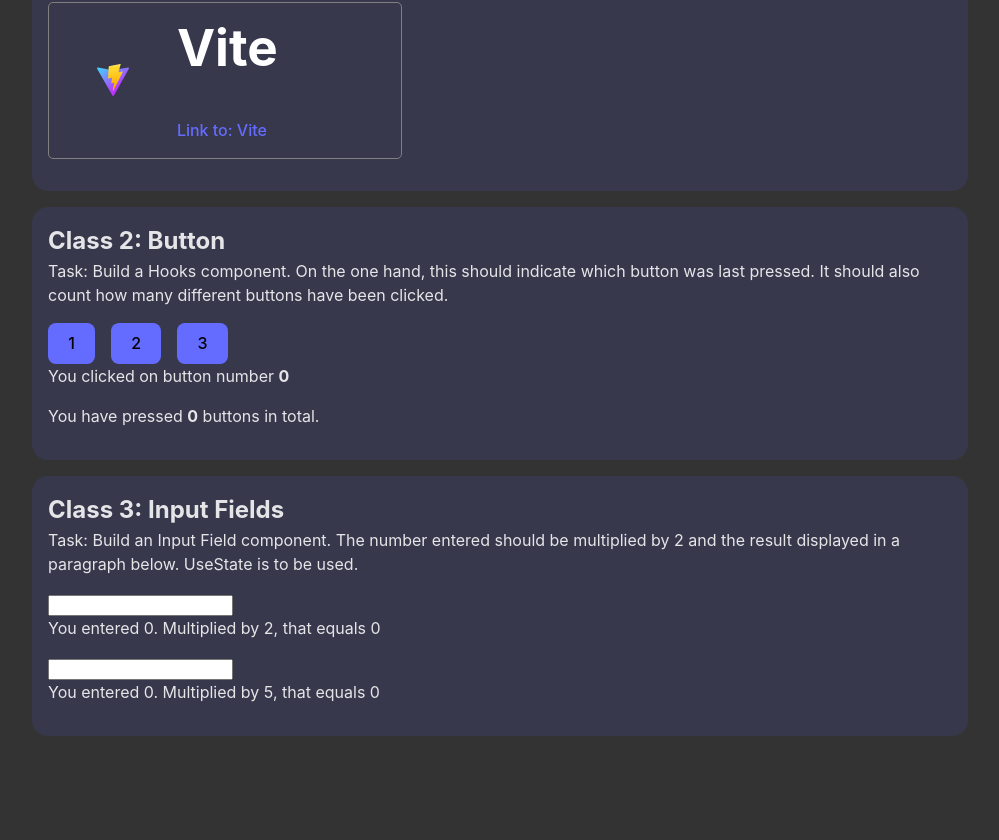
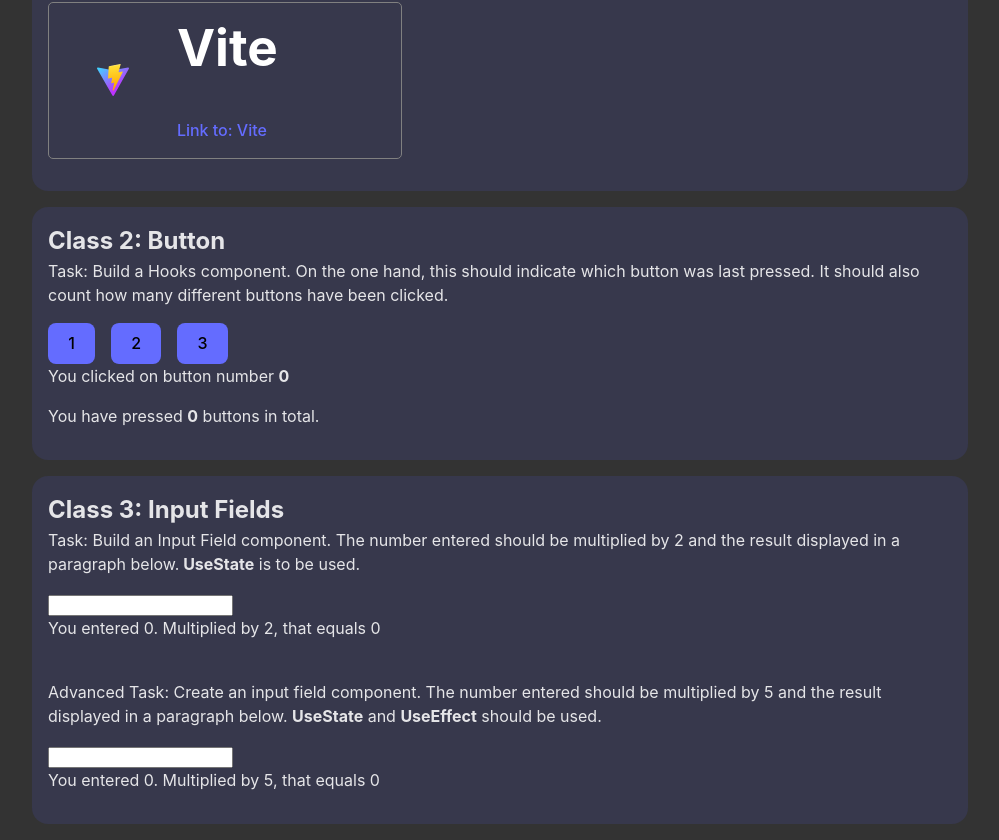
Before and after one commit to TheresasArtwork/react-exercises, a React (Vite) app: page /Exercises in a window 1280 px wide. Shown: the part 488-1328 px from the top of the page, without its empty margins (140-1139 px from the left). Before the commit the page ends 1240 px from the top, so only its background shows below. Built offline with nearby package versions, Linux system fonts and the light colour scheme; the HTML template or start-up script is replaced by a standard one.

Commit message:
changed task description for class 3

```diff
--- a/src/pages/Exercises.jsx
+++ b/src/pages/Exercises.jsx
@@ -37,9 +37,17 @@ export default function Exercises() {
           <p>
             Task: Build an Input Field component. The number entered should be
             multiplied by 2 and the result displayed in a paragraph below.
-            UseState is to be used.
+            <strong> UseState</strong> is to be used.
           </p>
           <InputField />
+
+          <p>
+            <br></br>
+            Advanced Task: Create an input field component. The number entered
+            should be multiplied by 5 and the result displayed in a paragraph
+            below. <strong>UseState</strong> and <strong>UseEffect</strong>{" "}
+            should be used.
+          </p>
           <InputFieldEffect />
         </section>
       </div>
```
